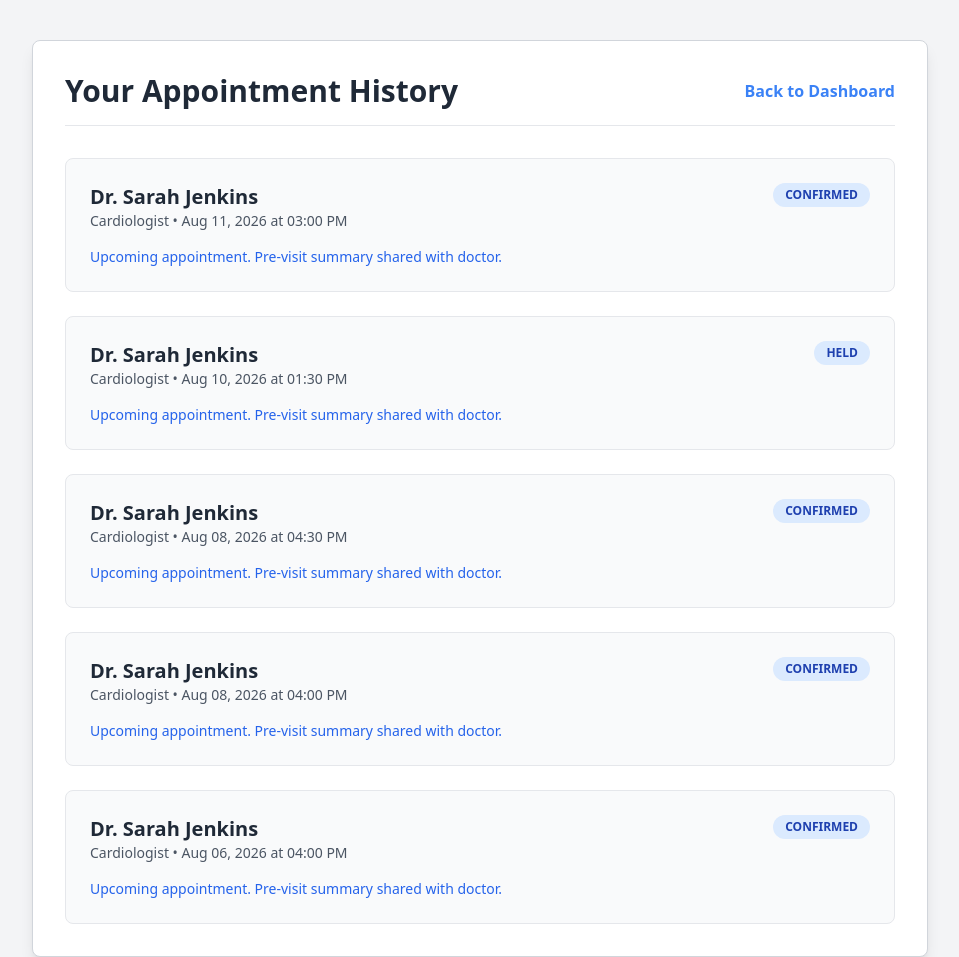
After one commit to Arnav1O26/healthcare-appointment-manager, a Flask app: page /patient/history in a window 1280 px wide. The commit adds this page. Shown: the whole page, without its empty margins (160-1119 px from the left). Run offline with Flask 3, Linux system fonts and the light colour scheme; a user stored in the database is signed in; some libraries are stand-ins or nearby versions.

Commit message:
feat: implement patient appointment history with AI post-visit breakdown

```diff
--- a/app/routes/patient.py
+++ b/app/routes/patient.py
@@ -1,5 +1,6 @@
 from flask import Blueprint, render_template
 from flask_login import login_required, current_user
+from app.models import DoctorProfile, User, Appointment, PreVisitSummary, PostVisitSummary
 
 patient_bp = Blueprint('patient', __name__, url_prefix='/patient')
 
@@ -77,3 +78,24 @@ def get_slots():
 
     result = get_available_slots(doctor_id, date_str)
     return {"slots": result.get('slots', [])}
+
+@patient_bp.route('/history')
+@login_required
+def history():
+    # Fetch all appointments for the logged-in patient
+    appointments = Appointment.query.filter_by(patient_id=current_user.id).order_by(Appointment.start_time.desc()).all()
+
+    history_data = []
+    for appt in appointments:
+        doc_profile = DoctorProfile.query.get(appt.doctor_id)
+        doctor_user = User.query.get(doc_profile.user_id) if doc_profile else None
+        post_summary = PostVisitSummary.query.filter_by(appointment_id=appt.id).first()
+
+        history_data.append({
+            'appointment': appt,
+            'doctor_name': doctor_user.name if doctor_user else 'Unknown',
+            'specialization': doc_profile.specialization if doc_profile else 'General',
+            'post_summary': post_summary
+        })
+
+    return render_template('patient_history.html', history_data=history_data)
--- a/app/templates/patient_dashboard.html
+++ b/app/templates/patient_dashboard.html
@@ -26,9 +26,9 @@
         <div class="bg-green-50 p-6 rounded-lg border border-green-200 shadow-sm hover:shadow-md transition">
             <h3 class="text-xl font-semibold mb-2 text-green-800">My Appointments</h3>
             <p class="text-gray-600 mb-6">View your upcoming visits and read your AI post-visit summaries.</p>
-            <button class="bg-green-500 hover:bg-green-700 text-white font-bold py-2 px-4 rounded w-full">
+            <a href="{{ url_for('patient.history') }}" class="block text-center bg-green-500 hover:bg-green-700 text-white font-bold py-2 px-4 rounded w-full">
                 View History
-            </button>
+            </a>
         </div>
 
     </div>
--- /dev/null
+++ b/app/templates/patient_history.html
@@ -0,0 +1,50 @@
+{% extends "base.html" %}
+{% block content %}
+<div class="max-w-4xl mx-auto bg-white p-8 border border-gray-300 shadow-lg rounded-lg mt-8">
+    <div class="flex justify-between items-center mb-8 border-b pb-4">
+        <h2 class="text-3xl font-bold text-gray-800">Your Appointment History</h2>
+        <a href="{{ url_for('patient.dashboard') }}" class="text-blue-500 hover:underline font-semibold">
+            Back to Dashboard
+        </a>
+    </div>
+
+    {% if not history_data %}
+        <p class="text-gray-500 italic text-center py-6">You have no appointment records yet.</p>
+    {% else %}
+        <div class="space-y-6">
+            {% for item in history_data %}
+                <div class="p-6 rounded-lg border {% if item.appointment.status == 'completed' %}border-green-200 bg-green-50/40{% else %}border-gray-200 bg-gray-50{% endif %}">
+                    <div class="flex justify-between items-start mb-4">
+                        <div>
+                            <h3 class="text-xl font-bold text-gray-800">Dr. {{ item.doctor_name }}</h3>
+                            <p class="text-sm text-gray-600 font-medium">{{ item.specialization }} &bull; {{ item.appointment.start_time.strftime('%b %d, %Y at %I:%M %p') }}</p>
+                        </div>
+                        <span class="px-3 py-1 rounded-full text-xs font-semibold uppercase {% if item.appointment.status == 'completed' %}bg-green-100 text-green-800{% else %}bg-blue-100 text-blue-800{% endif %}">
+                            {{ item.appointment.status }}
+                        </span>
+                    </div>
+
+                    {% if item.post_summary and item.post_summary.ai_friendly_summary %}
+                        <div class="mt-4 bg-white p-5 rounded-lg border border-green-200 shadow-sm">
+                            <h4 class="font-bold text-green-900 mb-2 border-b pb-2 flex items-center gap-2">
+                                <span>📋</span> Post-Visit Care Summary & Instructions
+                            </h4>
+                            <div class="text-gray-700 text-sm prose max-w-none leading-relaxed">
+                                {{ item.post_summary.ai_friendly_summary | markdown | safe }}
+                            </div>
+                        </div>
+                    {% elif item.appointment.status == 'completed' %}
+                        <div class="mt-3 text-sm text-gray-500 italic">
+                            Consultation complete. Notes are being finalized.
+                        </div>
+                    {% else %}
+                        <div class="mt-3 text-sm text-blue-600 font-medium">
+                            Upcoming appointment. Pre-visit summary shared with doctor.
+                        </div>
+                    {% endif %}
+                </div>
+            {% endfor %}
+        </div>
+    {% endif %}
+</div>
+{% endblock %}
```
